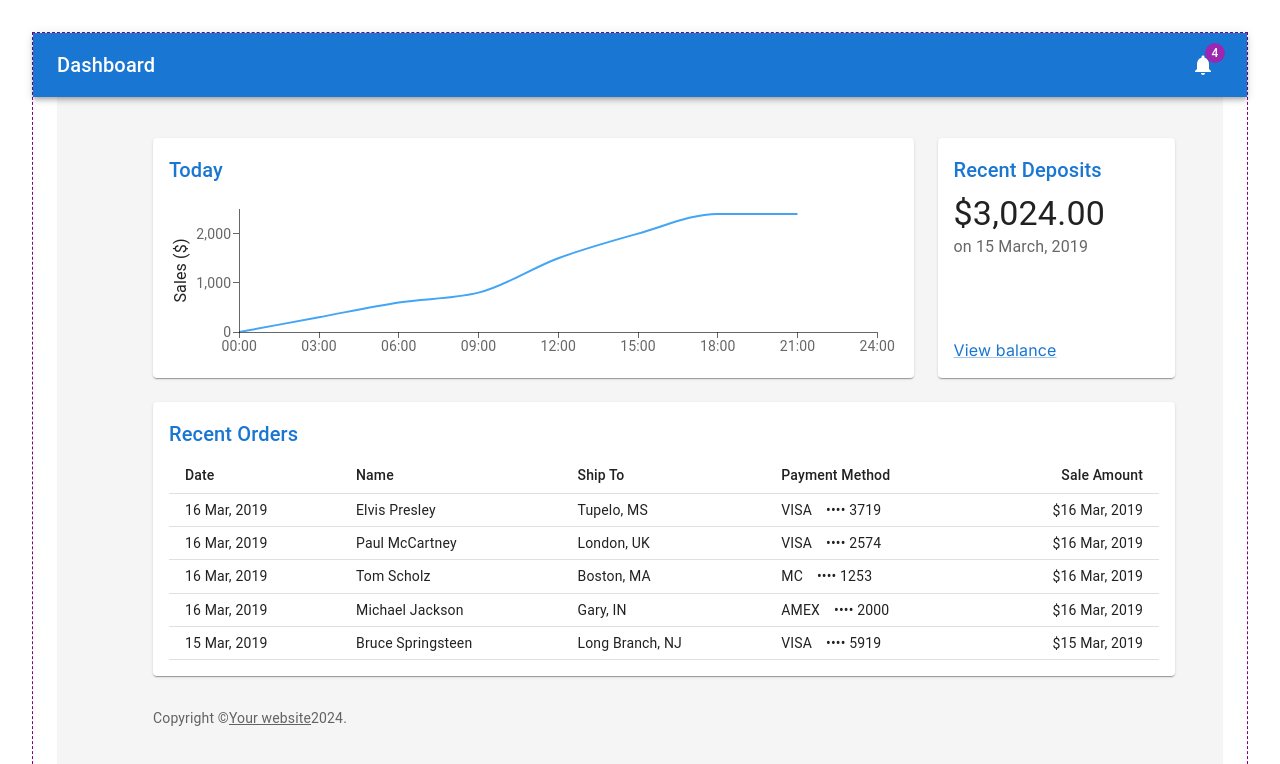
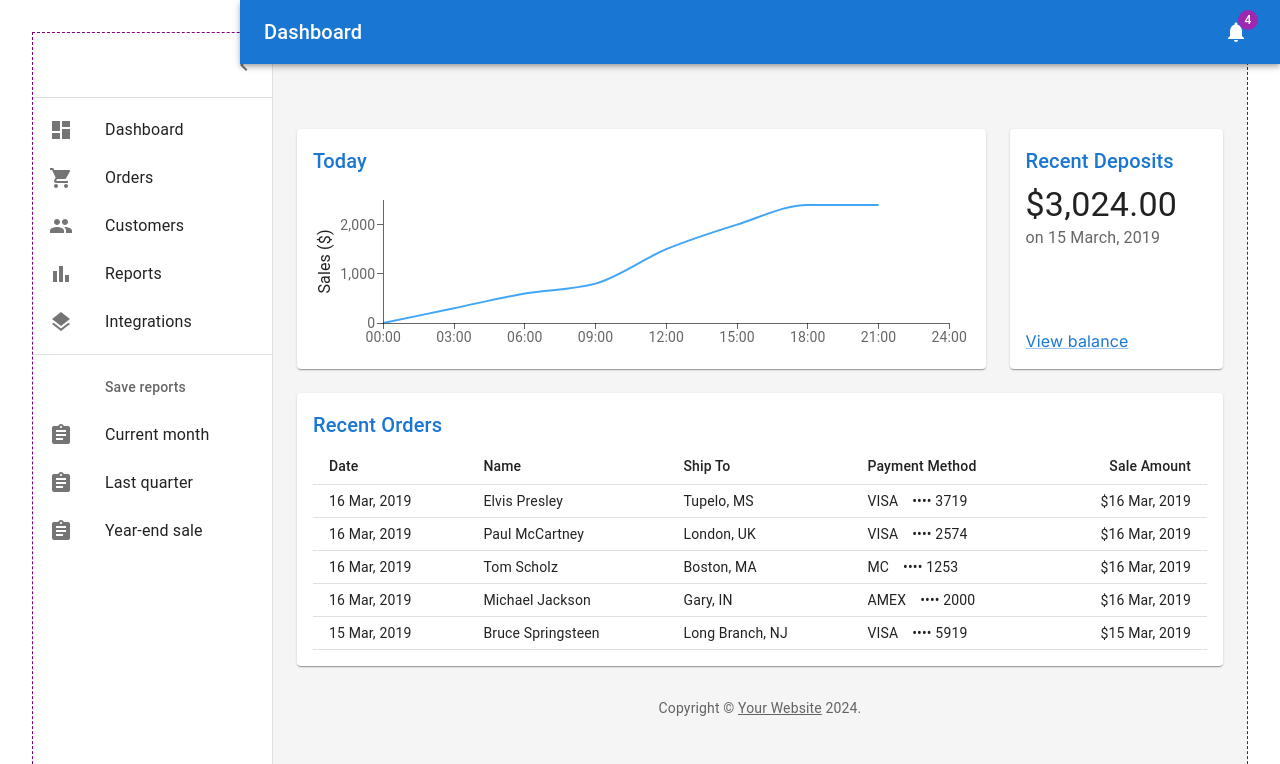
Before and after one commit to cesartheroman/install-frontend, a Next.js app: page /dashboard in a window 1280 px wide. Shown: the top 764 px of the page. Built offline with nearby package versions, Linux system fonts and the light colour scheme.

Commit message:
fix: accidentally deleted new dash with old, fix

```diff
--- a/src/app/dashboard/page.tsx
+++ b/src/app/dashboard/page.tsx
@@ -4,7 +4,7 @@ import * as React from "react";
 import { styled, createTheme, ThemeProvider } from "@mui/material/styles";
 import CssBaseline from "@mui/material/CssBaseline";
 import MuiDrawer from "@mui/material/Drawer";
-import Box from "@mui/material/Toolbar";
+import Box from "@mui/material/Box";
 import MuiAppBar, { AppBarProps as MuiAppBarProps } from "@mui/material/AppBar";
 import Toolbar from "@mui/material/Toolbar";
 import List from "@mui/material/List";
@@ -20,7 +20,6 @@ import MenuIcon from "@mui/icons-material/Menu";
 import ChevronLeftIcon from "@mui/icons-material/ChevronLeft";
 import NotificationsIcon from "@mui/icons-material/Notifications";
 import { mainListItems, secondaryListItems } from "./listItems";
-
 import Chart from "./Chart";
 import Deposits from "./Deposits";
 import Orders from "./Orders";
@@ -30,13 +29,13 @@ function Copyright(props: any) {
     <Typography
       variant="body2"
       color="text.secondary"
-      aligh="center"
+      align="center"
       {...props}
     >
-      {"Copyright ©"}
-      <Link color="inherit" href="https://mui.com">
-        Your website
-      </Link>
+      {"Copyright © "}
+      <Link color="inherit" href="https://mui.com/">
+        Your Website
+      </Link>{" "}
       {new Date().getFullYear()}
       {"."}
     </Typography>
@@ -57,42 +56,43 @@ const AppBar = styled(MuiAppBar, {
     easing: theme.transitions.easing.sharp,
     duration: theme.transitions.duration.leavingScreen,
   }),
-  // ...(open && {
-  //   marginLeft: drawerWidth,
-  //   width: `calc(100% - ${drawerWidth}px)`,
-  //   transition: theme.transitions.create(["width", "margin"], {
-  //     easing: theme.transitions.easing.sharp,
-  //     duration: theme.transitions.duration.enteringScreen,
-  //   }),
-  // }),
+  ...(open && {
+    marginLeft: drawerWidth,
+    width: `calc(100% - ${drawerWidth}px)`,
+    transition: theme.transitions.create(["width", "margin"], {
+      easing: theme.transitions.easing.sharp,
+      duration: theme.transitions.duration.enteringScreen,
+    }),
+  }),
 }));
 
-// const Drawer = styled(MuiDrawer, {
-//   shouldForwardProp: (prop) => prop !== "open",
-// })(({ theme, open }) => ({
-//   "& .MuiDrawer-paper": {
-//     position: "relative",
-//     whiteSpace: "nowrap",
-//     width: drawerWidth,
-//     transition: theme.transitions.create("width", {
-//       easing: theme.transitions.easing.sharp,
-//       duration: theme.transitions.duration.enteringScreen,
-//     }),
-//     boxSizing: "border-box",
-//     ...(!open && {
-//       overflowX: "hidden",
-//       transition: theme.transitions.create("width", {
-//         easing: theme.transitions.easing.sharp,
-//         duration: theme.transitions.duration.leavingScreen,
-//       }),
-//       width: theme.spacing(7),
-//       [theme.breakpoints.up("sm")]: {
-//         width: theme.spacing(9),
-//       },
-//     }),
-//   },
-// }));
+const Drawer = styled(MuiDrawer, {
+  shouldForwardProp: (prop) => prop !== "open",
+})(({ theme, open }) => ({
+  "& .MuiDrawer-paper": {
+    position: "relative",
+    whiteSpace: "nowrap",
+    width: drawerWidth,
+    transition: theme.transitions.create("width", {
+      easing: theme.transitions.easing.sharp,
+      duration: theme.transitions.duration.enteringScreen,
+    }),
+    boxSizing: "border-box",
+    ...(!open && {
+      overflowX: "hidden",
+      transition: theme.transitions.create("width", {
+        easing: theme.transitions.easing.sharp,
+        duration: theme.transitions.duration.leavingScreen,
+      }),
+      width: theme.spacing(7),
+      [theme.breakpoints.up("sm")]: {
+        width: theme.spacing(9),
+      },
+    }),
+  },
+}));
 
+// TODO remove, this demo shouldn't need to reset the theme.
 const defaultTheme = createTheme();
 
 export default function Dashboard() {
@@ -108,7 +108,7 @@ export default function Dashboard() {
         <AppBar position="absolute" open={open}>
           <Toolbar
             sx={{
-              pr: "24px",
+              pr: "24px", // keep right padding when drawer closed
             }}
           >
             <IconButton
@@ -116,7 +116,10 @@ export default function Dashboard() {
               color="inherit"
               aria-label="open drawer"
               onClick={toggleDrawer}
-              sx={{ marginRight: "36px", ...(open && { display: "none" }) }}
+              sx={{
+                marginRight: "36px",
+                ...(open && { display: "none" }),
+              }}
             >
               <MenuIcon />
             </IconButton>
@@ -136,26 +139,26 @@ export default function Dashboard() {
             </IconButton>
           </Toolbar>
         </AppBar>
-        {/* <Drawer variant="permanent" open={open}> */}
-        {/*   <Toolbar */}
-        {/*     sx={{ */}
-        {/*       display: "flex", */}
-        {/*       alignItems: "center", */}
-        {/*       justifyContent: "flex-end", */}
-        {/*       px: [1], */}
-        {/*     }} */}
-        {/*   > */}
-        {/*     <IconButton onClick={toggleDrawer}> */}
-        {/*       <ChevronLeftIcon /> */}
-        {/*     </IconButton> */}
-        {/*   </Toolbar> */}
-        {/*   <Divider /> */}
-        {/*   <List component="nav"> */}
-        {/*     {mainListItems} */}
-        {/*     <Divider sx={{ my: 1 }} /> */}
-        {/*     {secondaryListItems} */}
-        {/*   </List> */}
-        {/* </Drawer> */}
+        <Drawer variant="permanent" open={open}>
+          <Toolbar
+            sx={{
+              display: "flex",
+              alignItems: "center",
+              justifyContent: "flex-end",
+              px: [1],
+            }}
+          >
+            <IconButton onClick={toggleDrawer}>
+              <ChevronLeftIcon />
+            </IconButton>
+          </Toolbar>
+          <Divider />
+          <List component="nav">
+            {mainListItems}
+            <Divider sx={{ my: 1 }} />
+            {secondaryListItems}
+          </List>
+        </Drawer>
         <Box
           component="main"
           sx={{
@@ -171,7 +174,7 @@ export default function Dashboard() {
           <Toolbar />
           <Container maxWidth="lg" sx={{ mt: 4, mb: 4 }}>
             <Grid container spacing={3}>
-              {/*chart*/}
+              {/* Chart */}
               <Grid item xs={12} md={8} lg={9}>
                 <Paper
                   sx={{
@@ -184,7 +187,7 @@ export default function Dashboard() {
                   <Chart />
                 </Paper>
               </Grid>
-              {/*Recent Deposits*/}
+              {/* Recent Deposits */}
               <Grid item xs={12} md={4} lg={3}>
                 <Paper
                   sx={{
@@ -197,15 +200,9 @@ export default function Dashboard() {
                   <Deposits />
                 </Paper>
               </Grid>
-              {/*Recent Orders*/}
+              {/* Recent Orders */}
               <Grid item xs={12}>
-                <Paper
-                  sx={{
-                    p: 2,
-                    display: "flex",
-                    flexDirection: "column",
-                  }}
-                >
+                <Paper sx={{ p: 2, display: "flex", flexDirection: "column" }}>
                   <Orders />
                 </Paper>
               </Grid>
```
